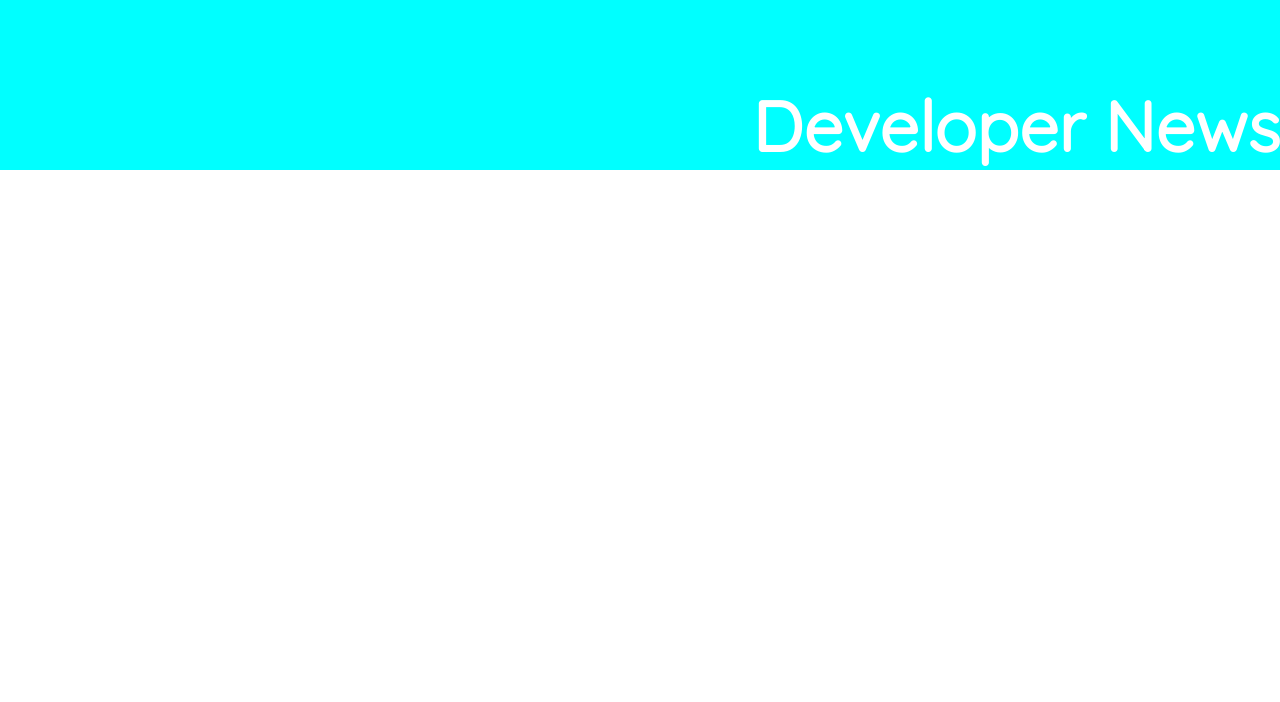
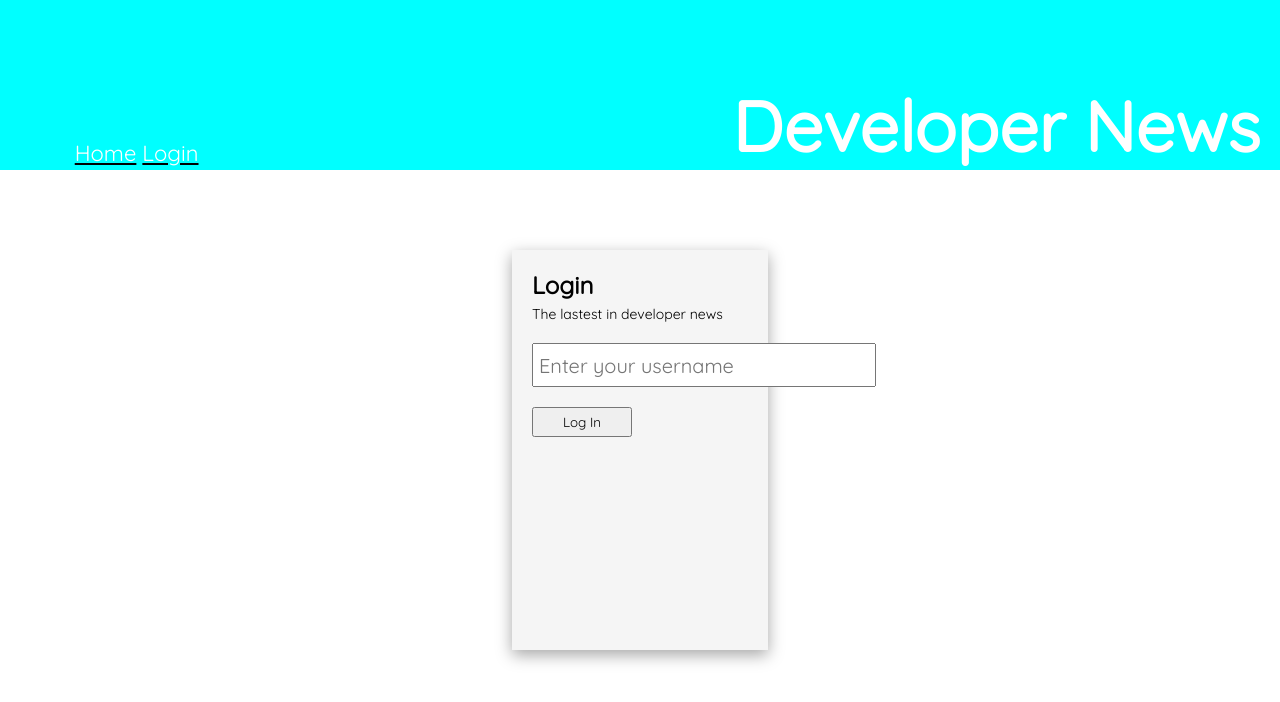
Before and after one commit to Mdmosley12/Developer-News, a React (Create React App) app: page /userLogin in a window 1280 px wide. Before the commit this address had no page. Shown: the top 702 px of the page. Built offline with nearby package versions, Linux system fonts and the light colour scheme.

Commit message:
add userLogin feature

```diff
--- a/src/App.css
+++ b/src/App.css
@@ -8,29 +8,105 @@
 
 html {
     width: 100%;
+    height: 100%;
 }
 body {
     width: 100%;
+    height: 100%;
 }
 .App {
     width: 100%;
+    height: 100%;
 }
 #root {
     width: 100%;
     display: flex;
     align-items: center;
+    height: 100%;
 }
 #header {
-    width: 100%;
+    background-color: #233142;
+    display: flex;
+    justify-content: flex-end;
+}
+#headerTitle {
+    width: 50%;
     height: 120px;
-    text-align: center;
     padding-top: 50px;
-    background-color: #233142;
+    padding-right: 20px;
     color: white;
     font-size: 70px;
     display: flex;
     align-items: end;
     justify-content: flex-end;
+}
+#loginContainer {
+    width: 42.6%;
+    display: flex;
+    align-items: end;
+}
+#loginContainer > a {
+    width: 10%;
+    display: flex;
+    align-items: end;
+}
+a > p {
+    color: white;
+    font-size: 22px;
+    font-weight: 500;
+    padding-bottom: 3px;
+}
+#loginBody {
+    width: 100%;
+    display: flex;
+    justify-content: center;
+    align-items: center;
+    height: 70%;
+}
+#loginBox {
+    width: 20%;
+    height: 400px;
+    background-color: whitesmoke;
+    box-shadow: rgba(0, 0, 0, 0.35) 0px 5px 15px;
+}
+#loginBox > h2 {
+    padding-top: 20px;
+    padding-left: 20px;
+}
+#usernameTextBox {
+    margin-top: 20px;
+    margin-left: 20px;
+    padding-left: 5px;
+    width: 335px;
+    height: 40px;
+    font-size: 20px;
+}
+#usernameSubmit {
+    margin-top: 20px;
+    margin-left: 20px;
+    width: 100px;
+    height: 30px;
+}
+#loginTagline {
+    margin-left: 20px;
+    margin-top: 5px;
+    font-size: 14px;
+}
+#usernameError {
+    margin-left: 20px;
+    margin-top: 10px;
+    color: red;
+    font-style: italic;
+}
+#welcomeMessage {
+    margin-left: 20px;
+    margin-top: 10px;
+    font-style: italic;
+}
+#welcomeUsername {
+    color: white;
+    font-size: 20px;
+    margin-bottom: 3px;
 }
 #nav {
     width: 25%;
--- a/src/App.js
+++ b/src/App.js
@@ -3,14 +3,19 @@ import './App.css';
 import { Header } from './components/Header';
 import { Articles } from './components/Articles';
 import { SingleArticle } from './components/SingleArticle';
+import { UserLogin } from './components/UserLogin';
+import { useState } from 'react';
 
 function App() {
+  const [user, setUser] = useState()
+
   return (
     <div className="App">
-      <Header />
+      <Header user={user}/>
       <Routes>
         <Route path="/" element={<Articles />}></Route>
-        <Route path="/articles/:article_id/*" element={<SingleArticle />}></Route>
+        <Route path="/articles/:article_id/*" element={<SingleArticle user={user}/>}></Route>
+        <Route path="/userLogin" element={<UserLogin user={user} setUser={setUser}/>}></Route>
       </Routes>
     </div>
   );
--- a/src/components/CommentAdder.jsx
+++ b/src/components/CommentAdder.jsx
@@ -1,7 +1,7 @@
 import { useState } from "react";
 import { postComment } from "../utils/api";
 
-export const CommentAdder = ({ commentDeleted, comments, setComments, article_id }) => {
+export const CommentAdder = ({ user, commentDeleted, comments, setComments, article_id }) => {
     const [inputValue, setInputValue] = useState("");
     const [isSubmitting, setIsSubmitting] = useState(false);
 
@@ -10,10 +10,11 @@ export const CommentAdder = ({ commentDeleted, comments, setComments, article_id
       };
 
     const handleSubmit = (event) => {
+        console.log(user)
         event.preventDefault();
         if (inputValue.length !== 0) {
             setIsSubmitting(true);
-            postComment(article_id, { username: "cooljmessy", body: inputValue})
+            postComment(article_id, { username: user, body: inputValue})
             .then((newCommentFromApi) => {
                 setComments([newCommentFromApi, ...comments])
                 setInputValue("")
--- a/src/components/Comments.jsx
+++ b/src/components/Comments.jsx
@@ -2,14 +2,14 @@ import { useState } from "react"
 import { CommentAdder } from "./CommentAdder"
 import { CommentDeleter } from "./CommentDeleter"
 
-export const Comments = ({ err ,setErr, setComments, comments, article_id }) => {
+export const Comments = ({ user, err ,setErr, setComments, comments, article_id }) => {
     const [commentDeleted, setCommentDeleted] = useState(false)
 
 
     return (
         <section id="commentSection">
             <h2 id="commentsTitle">Comments</h2>
-            <CommentAdder commentDeleted={commentDeleted} setComments={setComments} comments={comments} article_id={article_id}/>
+            <CommentAdder user={user} commentDeleted={commentDeleted} setComments={setComments} comments={comments} article_id={article_id}/>
             <ul id="commentsUnorderedList">
                 {comments.map((comment) => {
                 return (
--- a/src/components/Header.jsx
+++ b/src/components/Header.jsx
@@ -1,4 +1,20 @@
+import { Link } from "react-router-dom"
 
-export const Header = () => {
-    return <h1 id="header">Developer News</h1>
+export const Header = ({ user }) => {
+    return (
+        <header id="header">
+            <div id="loginContainer">
+                <Link to="/">
+                    <p>Home</p>
+                </Link>
+                &nbsp;
+                &nbsp;
+                <Link to="/userLogin">
+                    <p>Login</p>
+                </Link>
+                {user ? <p id="welcomeUsername">Welcome {user}</p> : null}
+            </div>
+            <h1 id="headerTitle">Developer News</h1>
+        </header>
+    )
 }
--- a/src/components/SingleArticle.jsx
+++ b/src/components/SingleArticle.jsx
@@ -3,7 +3,7 @@ import { getCommentsById, getSingleArticle, patchArticle } from "../utils/api"
 import { useParams } from "react-router-dom"
 import { Comments } from "./Comments"
 
-export const SingleArticle = () => {
+export const SingleArticle = ({ user }) => {
     const [singleArticle, setSingleArticle] = useState([])
     const [comments, setComments] = useState([])
     const [loading, setLoading] = useState(true)
@@ -57,7 +57,7 @@ export const SingleArticle = () => {
                     )
                 })}
             </ul>
-            <Comments err={err} setErr={setErr} article_id={article_id} comments={comments} setComments={setComments}/>
+            <Comments user={user} err={err} setErr={setErr} article_id={article_id} comments={comments} setComments={setComments}/>
         </section>
     )
 }
--- /dev/null
+++ b/src/components/UserLogin.jsx
@@ -0,0 +1,44 @@
+import { useState } from "react";
+import { getUsers } from "../utils/api";
+import { findUsername } from "../utils/findUsername";
+
+export const UserLogin = ({ user, setUser }) => {
+    const [usernameValue, setUsernameValue] = useState("");
+    const [invalidUsername, setInvalidUsername] = useState(false);
+
+    const handleChange = (event) => {
+        setUsernameValue(event.target.value)
+    };
+
+    const handleSubmit = (event) => {
+        event.preventDefault()
+        if (usernameValue.length !== 0) {
+            getUsers().then((usersFromApi) => {
+                if (findUsername(usersFromApi, 'username', usernameValue)) {
+                    setUser(usernameValue)
+                    setInvalidUsername(false)
+                } else {
+                    setInvalidUsername(true)
+                }
+            })
+        } else {
+            setInvalidUsername(true)
+        }
+    }
+
+    return (
+        <section id="loginBody">
+            <div id="loginBox">
+            <h2>Login</h2>
+            <p id="loginTagline">The lastest in developer news</p>
+            <form>
+                <label htmlFor="usernameInput"></label>
+                <input id="usernameTextBox" onChange={handleChange} type="text" value={usernameValue} placeholder="Enter your username"></input><br />
+                <button id="usernameSubmit" onClick={handleSubmit} type="submit">Log In</button>
+                {invalidUsername ? <p id="usernameError">Please enter valid username</p> : null}
+                {user ? <p id="welcomeMessage">Welcome {user}</p> : null}
+            </form>
+            </div>
+        </section>
+    )
+}
--- a/src/utils/api.js
+++ b/src/utils/api.js
@@ -49,3 +49,9 @@ export const getTopics = () => {
 export const deleteComment = (comment_id) => {
     return newsAPI.delete(`/comments/${comment_id}`)
 }
+
+export const getUsers = () => {
+    return newsAPI.get(`/users`).then(( { data } ) => {
+        return data.users
+    })
+}
--- /dev/null
+++ b/src/utils/findUsername.js
@@ -0,0 +1,6 @@
+
+export const findUsername = (arr, property, value) => {
+    return arr.some((object) => {
+        return object[property] === value
+    })
+}
```
